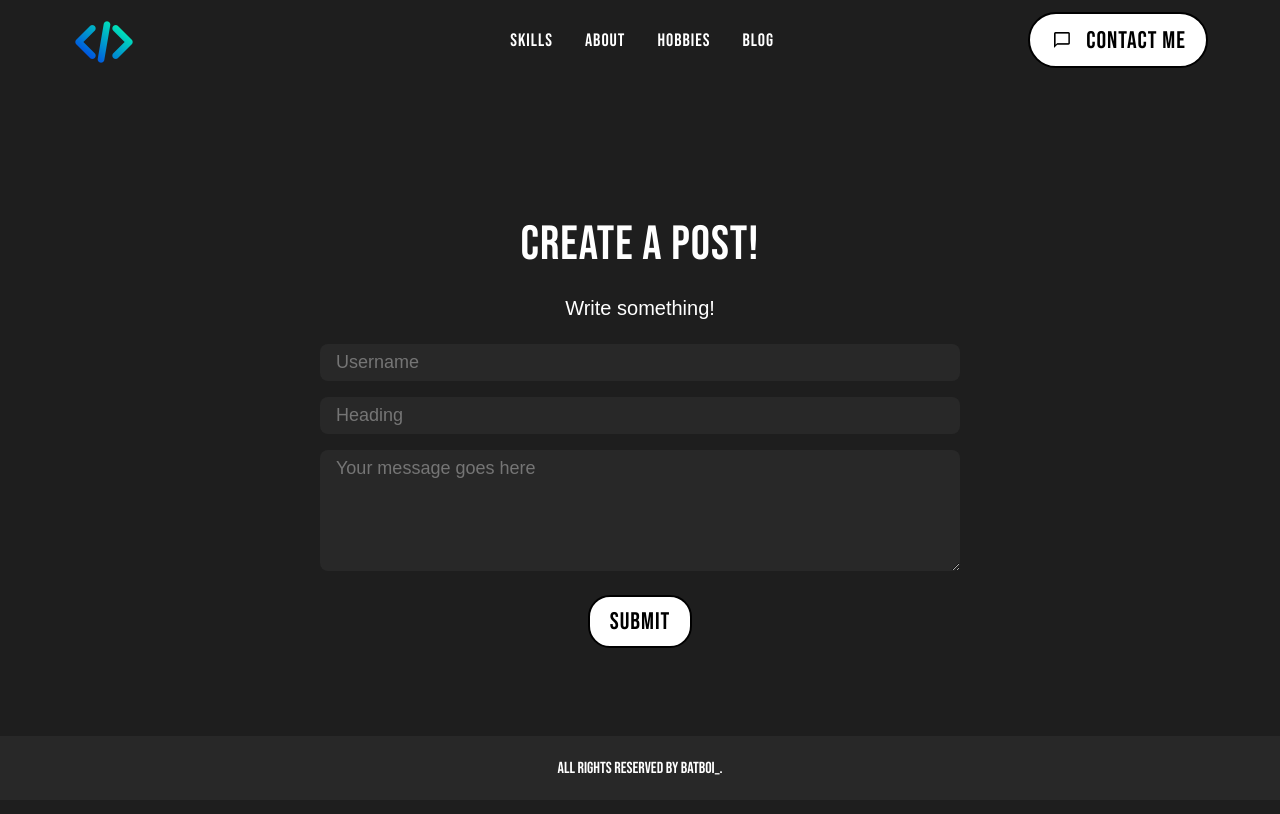
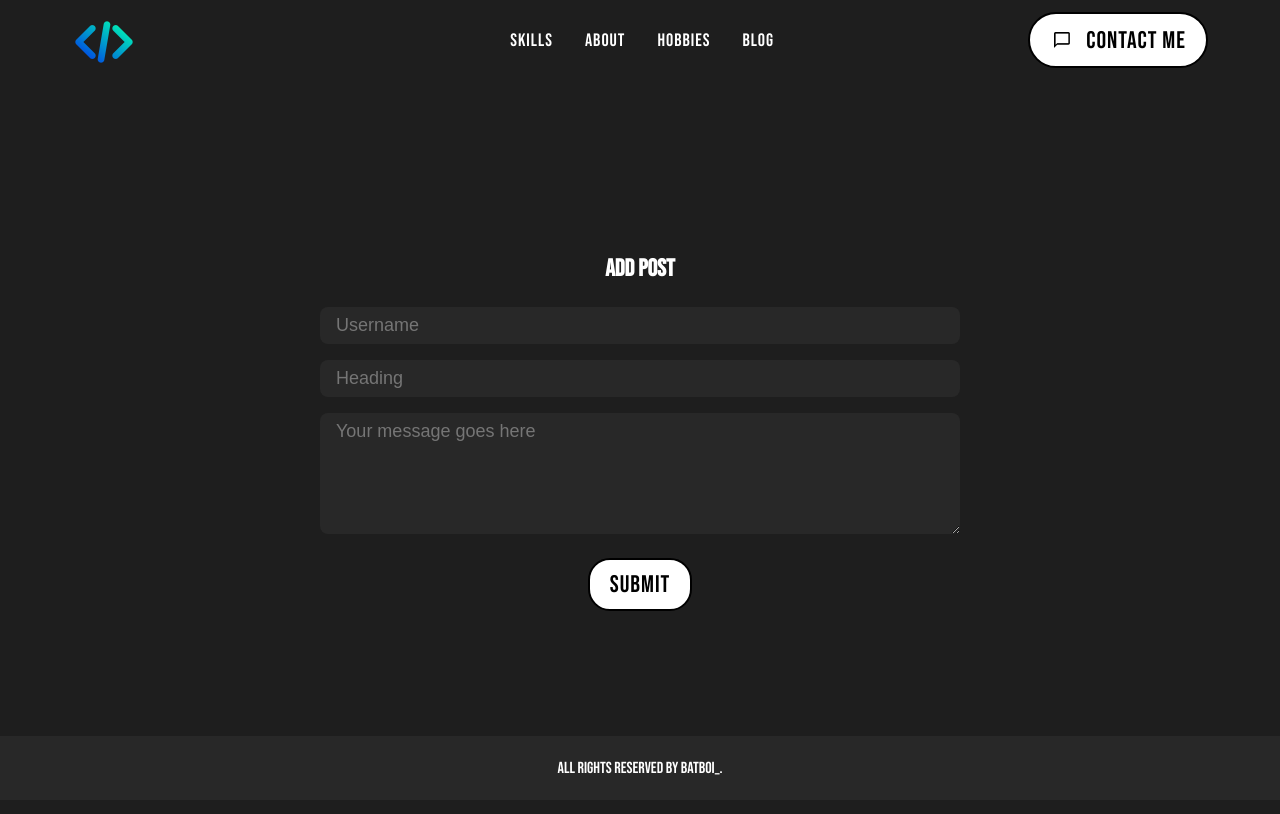
Before and after one commit to artn01/portfolio, a React (Create React App) app: page /add-post in a window 1280 px wide. Built offline with nearby package versions, Linux system fonts and the light colour scheme.

Commit message:
populating update form

```diff
--- a/src/App.js
+++ b/src/App.js
@@ -43,6 +43,9 @@ function App() {
               {/* // http://localhost:3000/add-post */}
               <Route path='/add-post' element = {<BlogPost />}> </Route>
 
+              {/* // http://localhost:3000/edit-post/1 */}
+              <Route path='/edit-post/:id' element = {<BlogPost />}> </Route>
+
             </Routes>
             {/* <NowPlaying></NowPlaying> */}
           <Footer></Footer>
--- a/src/components/Blog/Blog.js
+++ b/src/components/Blog/Blog.js
@@ -51,7 +51,7 @@ const Blog = () => {
         <div className='blogBars'>
           {posts.map(post =>
             <div className='blogBar'>
-              <a className='editPostBtn'>
+              <a className='editPostBtn' onClick={() => updatePost(post.id)}>
                 <img src={EditPost} alt='EditPost' className='blogBarImg'></img>
               </a>
               <div className='blogBarText'>
--- a/src/components/Blog/blog.css
+++ b/src/components/Blog/blog.css
@@ -8,7 +8,7 @@
     justify-content: center;
     text-align: center;
     margin: 0 auto;
-    margin-bottom: 4rem;
+    margin-bottom: 5rem;
 }
 
 .blogTitle {
--- a/src/components/BlogPost/BlogPost.js
+++ b/src/components/BlogPost/BlogPost.js
@@ -1,4 +1,4 @@
-import React, { useState } from 'react'
+import React, { useEffect, useState } from 'react'
 import {createPost, getPost, updatePost} from '../../services/AppService'
 import { useNavigate, useParams } from 'react-router-dom'
 import './blogPost.css'
@@ -12,6 +12,18 @@ const BlogPost = () => {
   const [timestamp, setTimestamp] = useState('')
 
   const navigate = useNavigate();
+
+  useEffect(() => {
+    if(id) {
+      getPost(id).then((response) => {
+        setUsername(response.data.username);
+        setHeading(response.data.heading);
+        setContents(response.data.contents);
+      }).catch(error => {
+        console.error(error);
+      })
+    }
+  }, []);
 
     const {id} = useParams()
     const [errors, setErrors] = useState({
@@ -76,10 +88,22 @@ const BlogPost = () => {
     return valid
   }
 
+  function pageTitle() {
+    if(id) {
+        return <h2 className='updateTitle'>Update Post</h2>
+    } else {
+      return <h2 className='createTitle'>Add Post</h2>
+    }
+
+  }
+
   return (
     <div id='blogPost'>
-        <h1 className='blogPostPageTitle'>Create a post!</h1>
-        <span className='blogPostDesc'>Write something!</span>
+        {/* <h1 className='blogPostPageTitle'>Create a post!</h1>
+        <span className='blogPostDesc'>Write something!</span> */}
+
+        {pageTitle()}
+
         <form className='blogPostForm'>
             <input type='text' className='username' placeholder='Username' name='username'
               value={username}
--- a/src/components/BlogPost/blogPost.css
+++ b/src/components/BlogPost/blogPost.css
@@ -105,3 +105,11 @@
     background-color: rgb(30, 30, 30);
     transition: all 0.5s ease;
 }
+
+.updateTitle {
+    text-align: center;
+}
+
+.createTitle {
+    text-align: center;
+}
```
